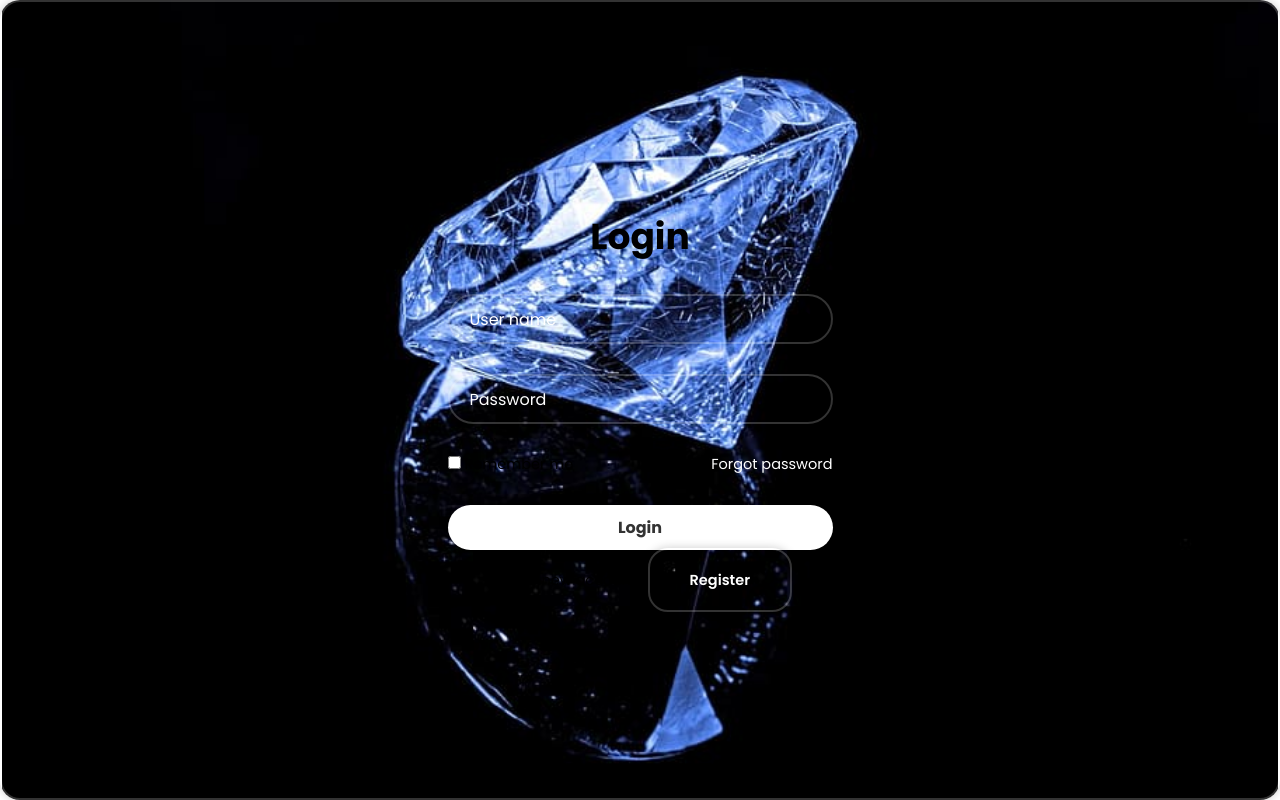
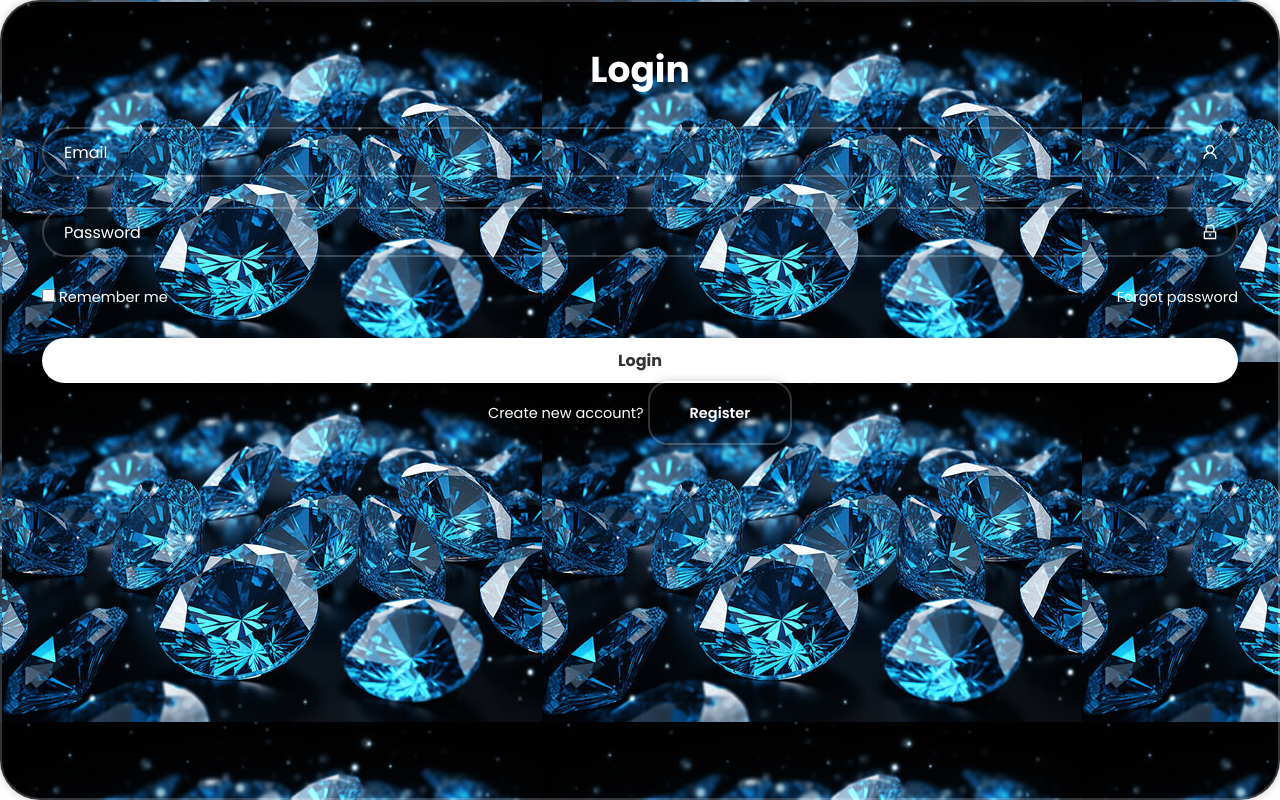
Before and after one commit to server-craftsman/TheDiamondShop_Frontend_NJS1805, a React (Vite) app: page /login in a window 1280 px wide. Built offline with nearby package versions, Linux system fonts and the light colour scheme.

Commit message:
uppdate login

```diff
--- a/package.json
+++ b/package.json
@@ -11,6 +11,7 @@
   },
   "dependencies": {
     "antd": "^5.17.3",
+    "axios": "^1.7.2",
     "react": "^18.2.0",
     "react-dom": "^18.2.0",
     "react-router-dom": "^6.23.1",
--- a/src/main.scss
+++ b/src/main.scss
@@ -7,13 +7,13 @@
   font-family: "Poppins", sans-serif;
 }
 
-body {
-  // display: flex;
-  // justify-content: center;
-  // align-items: center;
-  // min-height: 80vh;
-  // background:url(./components/assets/iron.jpg)
-  // no-repeat;
-  // background-size: cover ;
-  // background-position: center ;
-}
+// body {
+//   display: flex;
+//   justify-content: center;
+//   align-items: center;
+//   min-height: 80vh;
+//   background:url(components/assets/diamond-bg.jpg)
+//   no-repeat;
+//   background-size: cover ;
+//   background-position: center ;
+// }
--- a/src/pages/login-page/index.jsx
+++ b/src/pages/login-page/index.jsx
@@ -1,19 +1,70 @@
-import { Link } from "react-router-dom";
+import { Link, useNavigate } from "react-router-dom";
 import "./index.scss";
-import { UserOutlined,LockOutlined } from "@ant-design/icons";
+import { UserOutlined, LockOutlined } from "@ant-design/icons";
 import "../register-page/index";
+import { useState } from "react";
+import axios from "axios";
 
-const LoginForm = () => {
+function LoginForm() {
+  const [email, setEmail] = useState("");
+  const [password, setPassword] = useState("");
+  const [message, setMessage] = useState("");
+  const navigate = useNavigate();
+
+  const handleLogin = async (e) => {
+    e.preventDefault();
+    try {
+      const response = await axios.post("http://localhost:8090/api/login", {
+        email,
+        password,
+      });
+      if (response.data.status) {
+        if (response.data.AdminInformation) {
+          localStorage.setItem(
+            "user",
+            JSON.stringify(response.data.AdminInformation)
+          );
+          setMessage("Login successful as Admin!");
+          navigate("/", { state: { message } });
+        } else if (response.data.ManagerInformation) {
+          localStorage.setItem(
+            "user",
+            JSON.stringify(response.data.ManagerInformation)
+          );
+          setMessage("Login successful as Manager!");
+          navigate("/", { state: { message } });
+        }
+      } else {
+        setMessage("Invalid email or password");
+      }
+    } catch (error) {
+      console.error("Error logging in:", error);
+      setMessage("An error occurred. Please try again.");
+    }
+  };
+
   return (
     <div className="login">
-      <form action="">
+      <form action="" onSubmit={handleLogin}>
         <h1>Login</h1>
         <div className="input-box">
-          <input type="text" placeholder="User name" required />
+          <input
+            type="email"
+            placeholder="Email"
+            value={email}
+            onChange={(e) => setEmail(e.target.value)}
+            required
+          />
           <UserOutlined className="icon" />
         </div>
         <div className="input-box">
-          <input type="password" placeholder="Password" required />
+          <input
+            type="password"
+            placeholder="Password"
+            value={password}
+            onChange={(e) => setPassword(e.target.value)}
+            required
+          />
           <LockOutlined className="icon" />
         </div>
         <div className="remember-forgot">
@@ -28,12 +79,17 @@ const LoginForm = () => {
         </div>
         <div className="register-link">
           <p>
-            Create new account?  <Link to="/register-page" className="register"> Register</Link>
+            Create new account?{" "}
+            <Link to="/register-page" className="register">
+              {" "}
+              Register
+            </Link>
           </p>
         </div>
       </form>
+      {message && <p className="message">{message}</p>}
     </div>
   );
-};
+}
 
 export default LoginForm;
--- a/src/pages/login-page/index.scss
+++ b/src/pages/login-page/index.scss
@@ -1,23 +1,32 @@
+
+// body {
+//     display: flex;
+//     justify-content: center;
+//     align-items: center;
+//     min-height: 80vh;
+//     background:url(../../components/assets/diamond-bg.jpg)
+//     no-repeat;
+//     background-size: cover ;
+//     background-position: center ;
+//   }
 .login {
+    // width: 420px;
     width: 100vw;
     height: 100vh;
-    display: flex;
-
     justify-content: center;
     align-items: center;
 
-    background:transparent ;
+    position: relative;
+    overflow: hidden;
+    background:url(../../components/assets/diamond-bg.jpg);
+
+    // background: transparent;
     border: 2px solid rgba(255, 255, 255, .2);
     backdrop-filter: blur(30px);
     box-shadow: 0 0 10px rgba(0, 0, 0, .2);
-    border-radius: 20px;
-    padding: 30px 40px;
-
-    min-height: 80vh;
-    background:url(../../components/assets/diamond-blackt.jpg)
-    no-repeat;
-    background-size: cover ;
-    background-position: center ;
+    color: #fff;
+    border-radius: 40px;
+    padding: 40px 40px;
 
     & h1{
         font-size: 36px;
```
Also changed, not shown: src/components/assets/iron.jpg (deleted), 1 other file (tests, documents, lock files or other folders).
